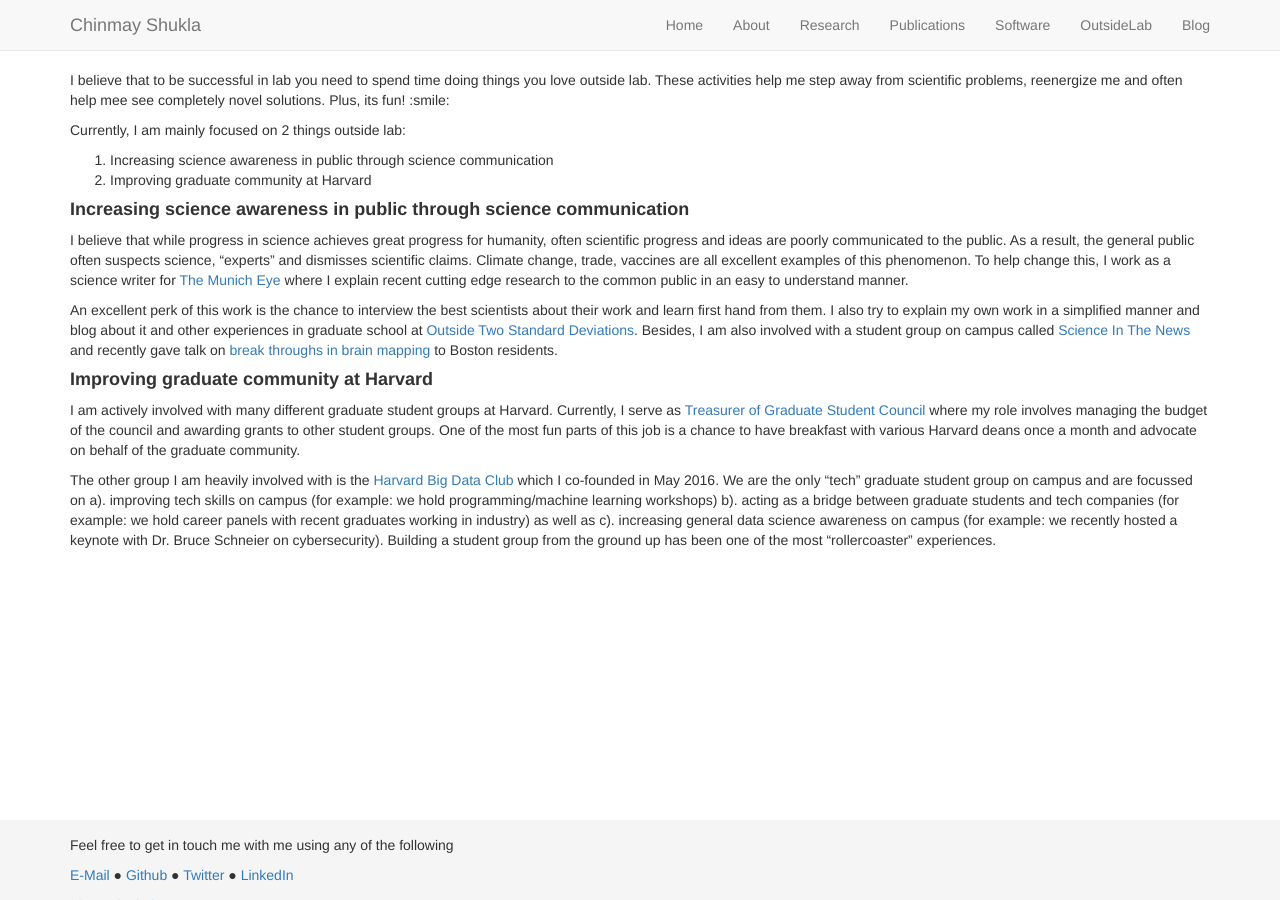
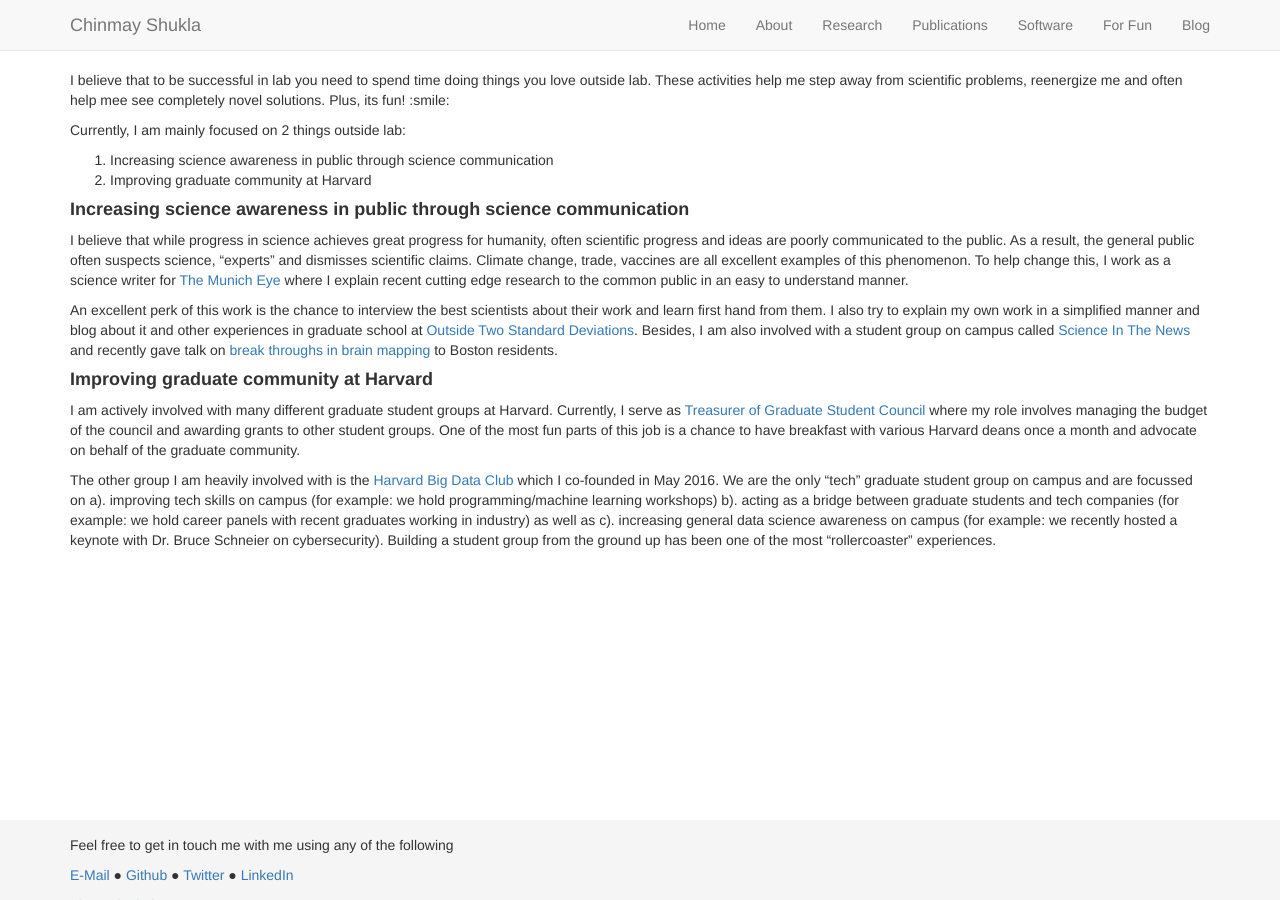
Before and after one commit to cshukla/cshukla.github.io, a Jekyll site: the page built from pages/fun.md, in a window 1280 px wide and 900 px high. Built offline with Jekyll 4.4.1, drawn with Linux system fonts in a browser that asks for light colours; nearby versions of some CDN libraries.

Commit message:
change outsideLab page to for fun

```diff
--- a/_config.yml
+++ b/_config.yml
@@ -33,7 +33,7 @@ nav-links:
     Research: "pages/research.html"
     Publications: "pages/publications.html"
     Software: "pages/software.html"
-    OutsideLab: "pages/outsideLab.html"
+    For Fun: "pages/fun.html"
 # --- Footer options --- #
 
 # If the values are empty, they are ignored
```
Also changed, not shown: pages/fun.md (renamed from pages/outsideLab.md).
